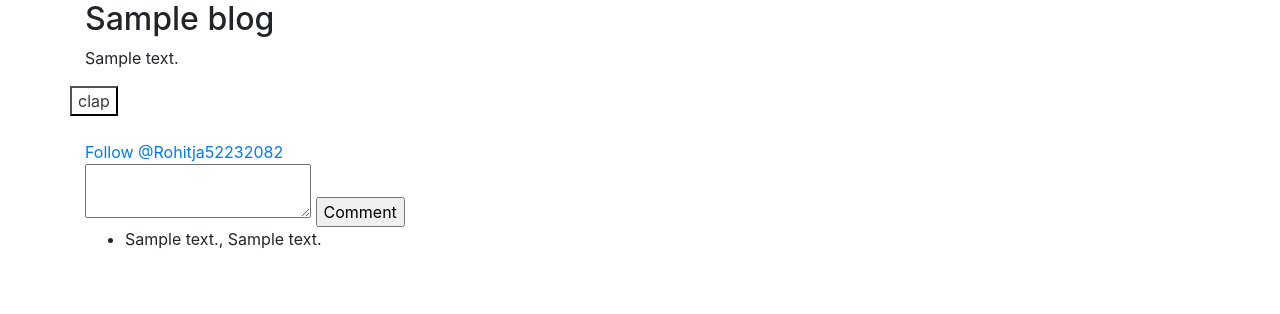
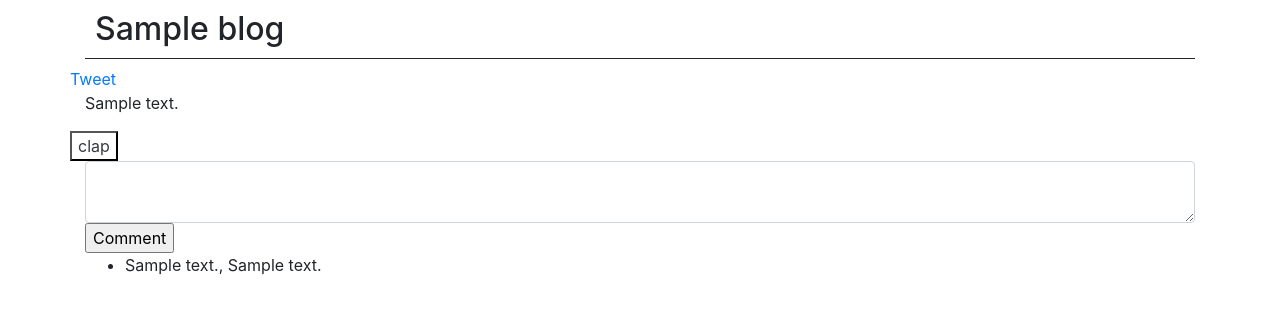
Before and after one commit to rj33536/Flogger, a Django app: template templates/view.html in a window 1280 px wide. Shown: the part 71-385 px from the top of the page. Run offline with Django 3.2, Linux system fonts and the light colour scheme; the template is opened without the code that fills it: most values are stand-ins (such as "Sample title", 1, 10 or a date in 2020); data that the repository does not hold is empty; some libraries are stand-ins or nearby versions.

Commit message:
a bit better

```diff
--- a/templates/post.html
+++ b/templates/post.html
@@ -1,7 +1,7 @@
 {% extends 'base.html' %}
 {% block body %}
 
-<form method="post", action="{% url 'post' %}">
+<form method="post", class=" form-group text-center border border-dark m-5 p-5" action="{% url 'post' %}">
 {% csrf_token %}
 {{form.as_p}}
 <input type="submit" value="Post">
--- a/templates/view.html
+++ b/templates/view.html
@@ -3,23 +3,22 @@
 {% block body %}
 <div class="container">
 <div >
-<h2>{{blog.title}}</h2>
-
+<h2 style="border-bottom:1px solid !important;padding:10px;">{{blog.title}}</h2>
+<div class="row" >
+<a href="https://twitter.com/share?ref_src=twsrc%5Etfw" class="twitter-share-button" data-show-count="false">Tweet</a><script async src="https://platform.twitter.com/widgets.js" charset="utf-8"></script>
+<div class="fb-like" data-href="{% url 'detail' blog.id %}" data-width="" data-layout="standard" data-action="like" data-size="small" data-share="true"></div>
+</div>
 <p>{{blog.text}}</p>
 <div class="row">
 {% if user in blog.claps.all %}
 <input type="submit" class="text-white bg-primary bold" id="clap" onclick="clap()" value="clap">
 {% else %}
-<input type="submit" class="text-dark bg-white bold" id="clap" onclick="clap()" value="clap">
+<input type="submit" class="text-dark bg-white bold align-self-center" id="clap" onclick="clap()" value="clap">
 {% endif %}
 </div>
-<div class="fb-like" data-href="{% url 'detail' blog.id %}" data-width="" data-layout="standard" data-action="like" data-size="small" data-share="true"></div>
-<br>
-<a href="https://twitter.com/Rohitja52232082?ref_src=twsrc%5Etfw" class="twitter-follow-button" data-show-count="false">Follow @Rohitja52232082</a><script async src="https://platform.twitter.com/widgets.js" charset="utf-8"></script>
-
 
 <div class="comments">
-<textarea name="content"></textarea >
+<textarea name="content" class="form-control"></textarea >
 <input type="submit" onclick="comment" value="Comment">
 
 <ul>
@@ -32,6 +31,16 @@
 </div>
 
 <script>
+/*
+$("#clap").click(function(){
+  $.get("{% url 'clap' blog.id %}", function(data, status){
+    if(status==200){
+
+    }
+    alert("Something went wrong");
+  });
+});*/
+
 function clap() {
     console.log("here");
   var xhttp = new XMLHttpRequest();
@@ -41,12 +50,10 @@ function clap() {
      console.log(res);
      if(res=="Success"){
        var btn=document.body.querySelector('#clap');
-       console.log(res);
        btn.className="text-white bg-primary bold";
      }
      if(res=='unclap'){
        var btn=document.body.querySelector('#clap');
-       console.log(res);
        btn.className="text-dark bg-white bold";
      }
     }
```
Also changed, not shown: templates/myblogs.html (+18 -7 lines), main/static/img/heart-regular.svg (added), main/static/img/heart-solid.svg (added).
